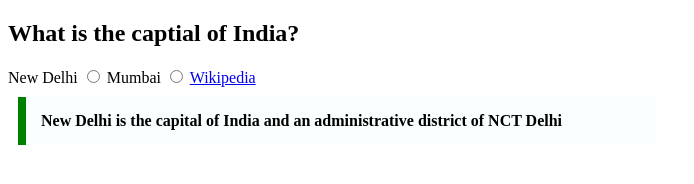
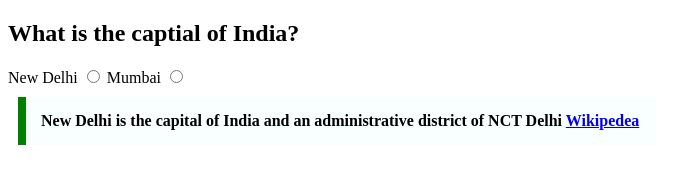
Before and after one commit to acciojob/trivia-MadhavBorkar, a website: page main.html in a window 1280 px wide. Shown: the whole page, without its empty margins (0-694 px from the left). Drawn offline with Linux system fonts and the light colour scheme.

Commit message:
created a submission

```diff
--- a/main.html
+++ b/main.html
@@ -14,7 +14,6 @@
 		<input id="new delhi" type="radio" name="new">
 		<label for="mumbai">Mumbai</label>
 		<input id="mumbai" type="radio" name="new">
-		<a href="https://en.wikipedia.org/wiki/New_Delhi">Wikipedia</a>
 		<blockquote
 			style="Max-width:  600px;
 					Margin:  10px;
@@ -23,7 +22,7 @@
 					Background-color:#f8fffe;
 					Font-weight: Bold;"
 			>New Delhi is the capital of India and an administrative district of NCT Delhi
-		</blockquote>
+		<a href="https://en.wikipedia.org/wiki/New_Delhi">Wikipedea</a></blockquote>
 
 	</form>
     <script type="text/javascript" src="./script.js">
```
